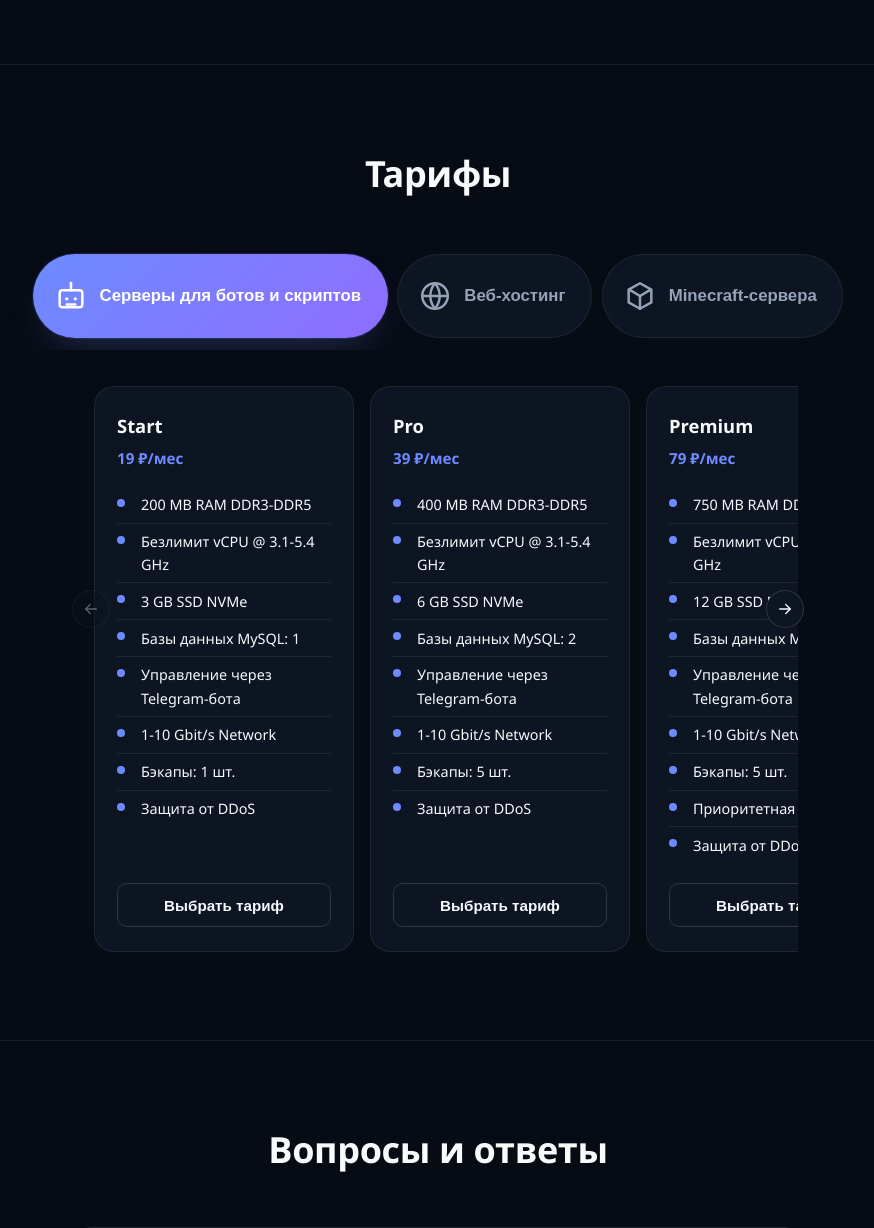
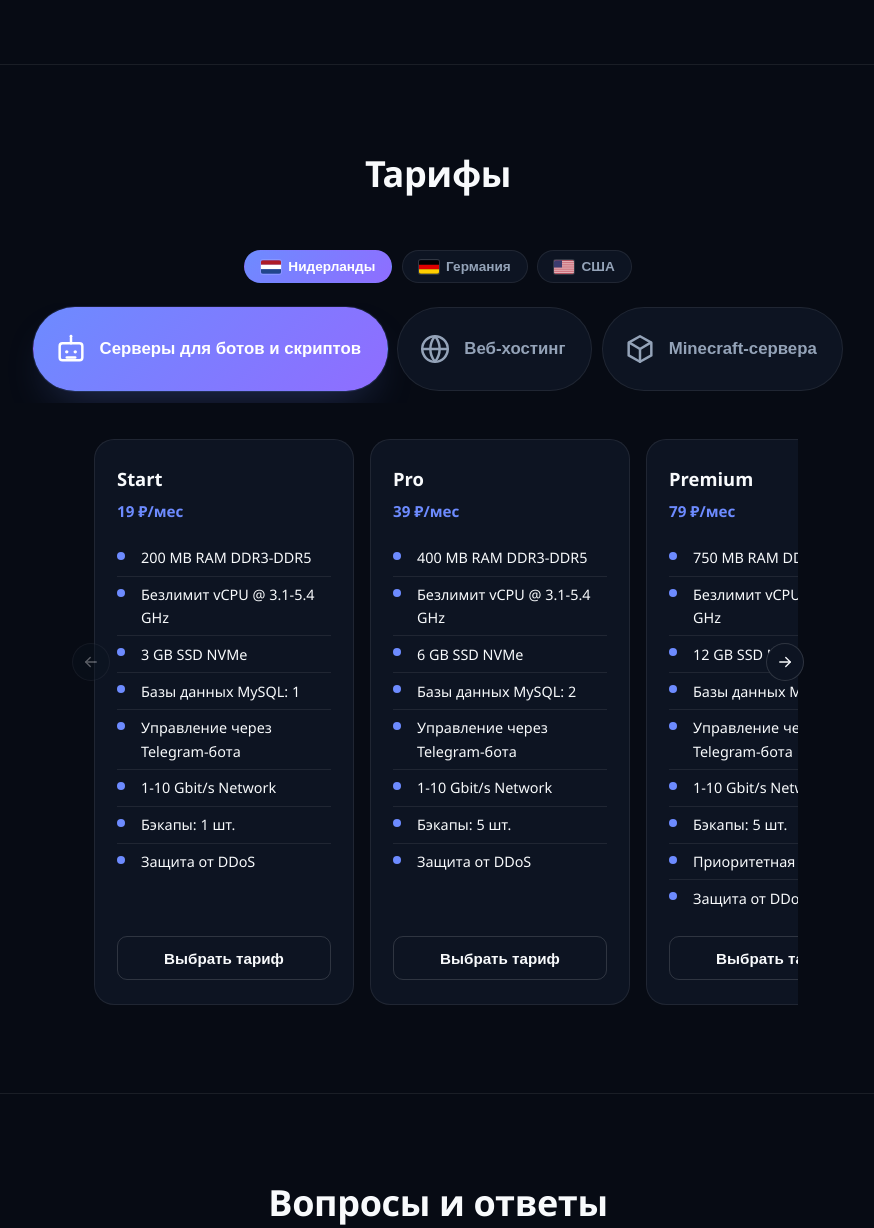
Before and after one commit to DBazhen0v/cloudix, a Flask app: page / in a window 1280 px wide. Shown: the part 1545-2773 px from the top of the page, without its empty margins (202-1076 px from the left). Run offline with Flask 3, Linux system fonts and the light colour scheme; data comes from the database, SQL or seed files in the repository.

Commit message:
Add region tabs (Netherlands/Germany/USA) above pricing categories
Matches the reference site's two-tier tab structure shown in the
supplied recording (category tabs + a separate region row with
flags) - deciphered from video frames since audio transcription
isn't available. Kept the existing carousel-based category tabs as
they were per earlier explicit direction (no grid/list), and added
the region layer on top instead of replacing the card layout.

Netherlands stays the default/active region and shows the real
carousels; Germany and USA switch to a "coming soon" panel instead of
fabricating pricing for infrastructure that doesn't exist yet -
consistent with the hero illustration's own Online/Coming soon
story. Flags are hand-drawn inline SVGs (three colored rects) rather
than flag emoji, since Chrome/Edge on Windows renders flag emoji as
plain two-letter region-indicator text instead of an actual flag.

```diff
--- a/app/static/css/style.css
+++ b/app/static/css/style.css
@@ -593,6 +593,69 @@ section:last-of-type {
 
 /* Plans */
 
+.plans-region-tabs {
+  display: flex;
+  justify-content: center;
+  flex-wrap: wrap;
+  gap: 0.6rem;
+  margin: 0 0 1.25rem;
+}
+
+.plans-region-tab {
+  display: flex;
+  align-items: center;
+  gap: 0.45rem;
+  padding: 0.5rem 1rem;
+  border-radius: 999px;
+  background: var(--surface);
+  border: 1px solid var(--border);
+  color: var(--muted);
+  font-weight: 600;
+  font-size: 0.85rem;
+  cursor: pointer;
+  transition: border-color var(--transition), color var(--transition), background var(--transition);
+}
+
+.plans-region-flag {
+  width: 20px;
+  height: 14px;
+  border-radius: 2px;
+  flex-shrink: 0;
+  box-shadow: 0 0 0 1px rgba(255, 255, 255, 0.15);
+}
+
+.plans-region-tab:hover {
+  color: var(--text);
+  border-color: rgba(109, 139, 255, 0.4);
+}
+
+.plans-region-tab.active {
+  color: #fff;
+  border-color: transparent;
+  background: linear-gradient(135deg, var(--accent), var(--accent-2));
+}
+
+.plans-region-soon {
+  max-width: 560px;
+  margin: 0 auto;
+  padding: 2.5rem 2rem;
+  text-align: center;
+  background: var(--surface);
+  border: 1px solid var(--border);
+  border-radius: var(--radius-lg);
+}
+
+.plans-region-soon-title {
+  font-size: 1.2rem;
+  font-weight: 700;
+  margin: 0 0 0.75rem;
+}
+
+.plans-region-soon-text {
+  color: var(--muted);
+  margin: 0;
+}
+
 .plans-tabs {
   display: flex;
   flex-wrap: nowrap;
--- a/app/templates/index.html
+++ b/app/templates/index.html
@@ -120,6 +120,41 @@
 
 <section class="plans" id="plans">
   <h2 class="section-title">Тарифы</h2>
+
+  <div class="plans-region-tabs" role="tablist">
+    <button type="button" class="plans-region-tab active" data-region="nl" role="tab" aria-selected="true">
+      <svg class="plans-region-flag" viewBox="0 0 30 20" xmlns="http://www.w3.org/2000/svg" aria-hidden="true">
+        <rect width="30" height="6.67" y="0" fill="#AE1C28"/>
+        <rect width="30" height="6.67" y="6.67" fill="#fff"/>
+        <rect width="30" height="6.67" y="13.33" fill="#21468B"/>
+      </svg>
+      Нидерланды
+    </button>
+    <button type="button" class="plans-region-tab" data-region="de" role="tab" aria-selected="false">
+      <svg class="plans-region-flag" viewBox="0 0 30 20" xmlns="http://www.w3.org/2000/svg" aria-hidden="true">
+        <rect width="30" height="6.67" y="0" fill="#000"/>
+        <rect width="30" height="6.67" y="6.67" fill="#DD0000"/>
+        <rect width="30" height="6.67" y="13.33" fill="#FFCE00"/>
+      </svg>
+      Германия
+    </button>
+    <button type="button" class="plans-region-tab" data-region="us" role="tab" aria-selected="false">
+      <svg class="plans-region-flag" viewBox="0 0 30 20" xmlns="http://www.w3.org/2000/svg" aria-hidden="true">
+        <rect width="30" height="20" fill="#fff"/>
+        <rect width="30" height="1.54" y="0" fill="#B22234"/>
+        <rect width="30" height="1.54" y="3.08" fill="#B22234"/>
+        <rect width="30" height="1.54" y="6.15" fill="#B22234"/>
+        <rect width="30" height="1.54" y="9.23" fill="#B22234"/>
+        <rect width="30" height="1.54" y="12.31" fill="#B22234"/>
+        <rect width="30" height="1.54" y="15.38" fill="#B22234"/>
+        <rect width="30" height="1.54" y="18.46" fill="#B22234"/>
+        <rect width="12" height="10.77" fill="#3C3B6E"/>
+      </svg>
+      США
+    </button>
+  </div>
+
+  <div class="plans-region-panel" data-region-panel="nl">
   <div class="plans-tabs" role="tablist">
     {% for category, category_plans in plan_groups.items() %}
     <button
@@ -174,6 +209,12 @@
     </div>
   </div>
   {% endfor %}
+  </div>
+
+  <div class="plans-region-panel plans-region-soon" data-region-panel="other" hidden>
+    <p class="plans-region-soon-title">Сервера в этом регионе уже готовятся</p>
+    <p class="plans-region-soon-text">Пока полноценно работает дата-центр в Нидерландах — остальные регионы появятся по мере запуска. Загляните на вкладку «Нидерланды», чтобы выбрать тариф уже сейчас.</p>
+  </div>
 </section>
 
 <section class="faq" id="faq">
@@ -395,6 +436,26 @@
   })();
 
   (function () {
+    var regionTabs = document.querySelectorAll('.plans-region-tab');
+    var nlPanel = document.querySelector('.plans-region-panel[data-region-panel="nl"]');
+    var soonPanel = document.querySelector('.plans-region-panel[data-region-panel="other"]');
+    if (!regionTabs.length) { return; }
+
+    regionTabs.forEach(function (tab) {
+      tab.addEventListener('click', function () {
+        regionTabs.forEach(function (t) {
+          var active = t === tab;
+          t.classList.toggle('active', active);
+          t.setAttribute('aria-selected', String(active));
+        });
+        var isNl = tab.dataset.region === 'nl';
+        if (nlPanel) { nlPanel.hidden = !isNl; }
+        if (soonPanel) { soonPanel.hidden = isNl; }
+      });
+    });
+  })();
+
+  (function () {
     var tabs = document.querySelectorAll('.plans-tab');
     var panels = document.querySelectorAll('.plans-category');
     if (!tabs.length) { return; }
```
